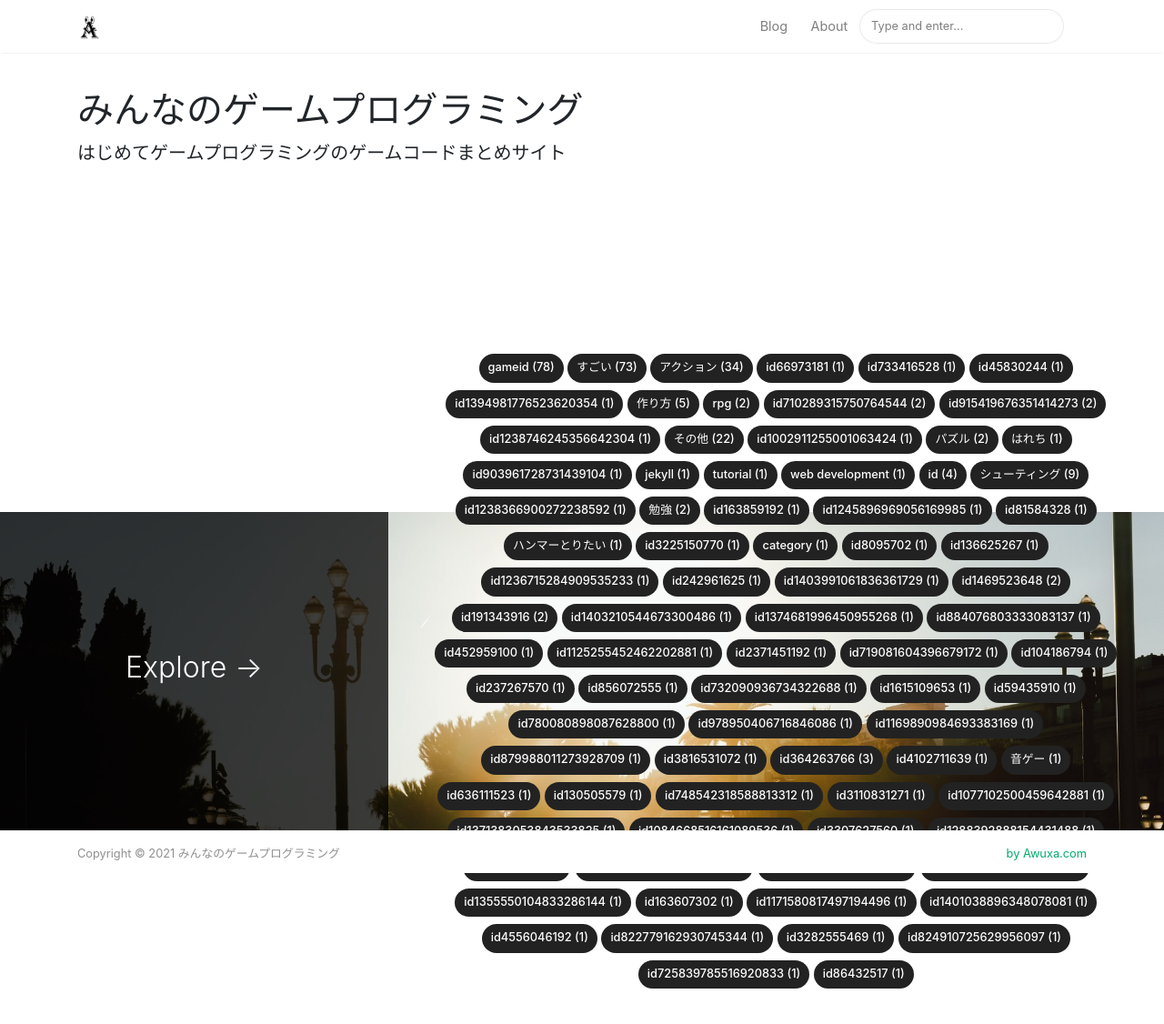
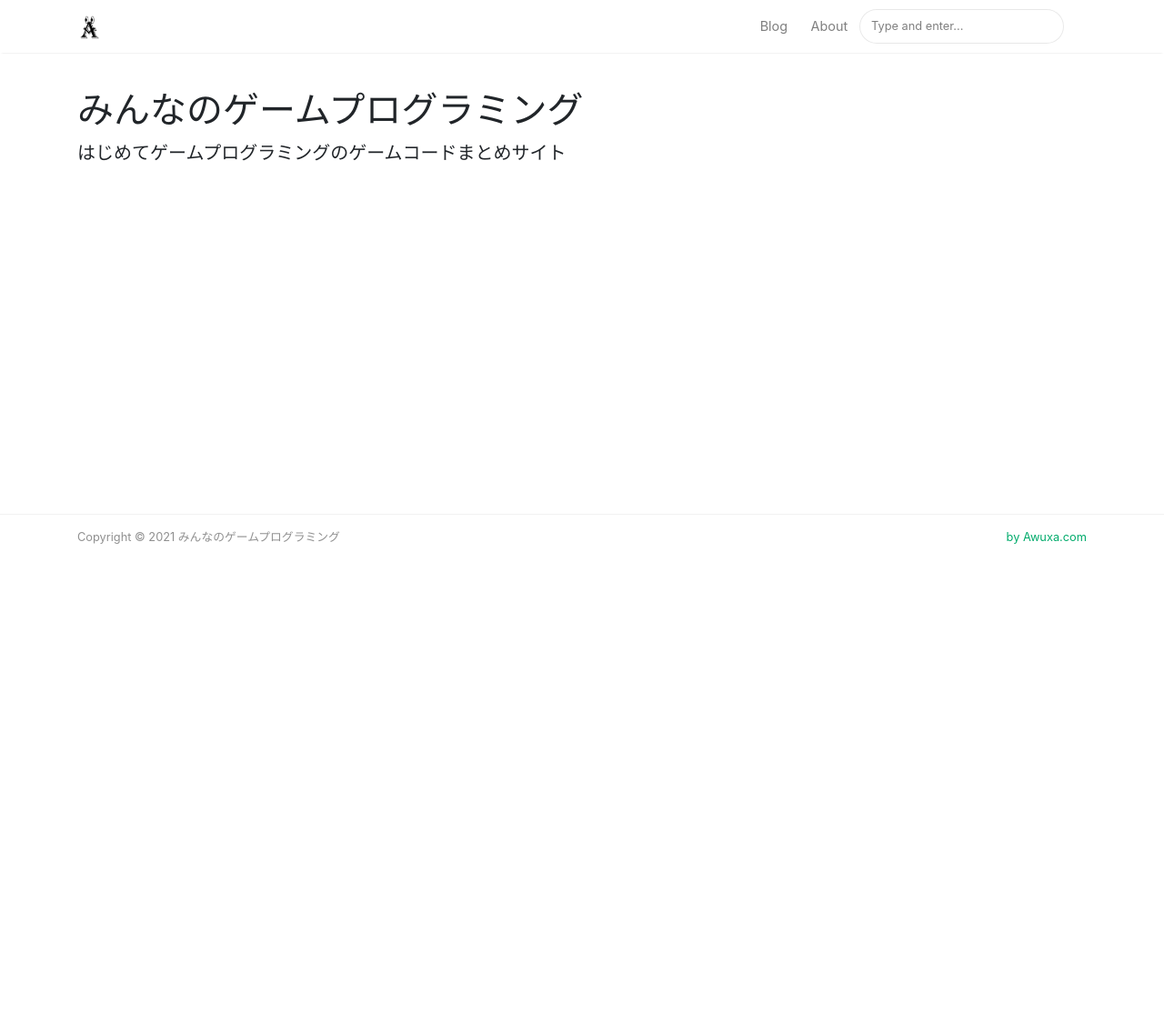
Before and after one commit to github129/newgameprograming, a Jekyll site: the page built from _pages/tags.md, in a window 1280 px wide and 1139 px high. Shown: the top 1126 px of the window at 91% size. Built offline with Jekyll 4.4.1, drawn with Linux system fonts in a browser that asks for light colours; nearby versions of some CDN libraries.

Commit message:
update category

```diff
--- a/_layouts/default.html
+++ b/_layouts/default.html
@@ -113,7 +113,7 @@ ga('send', 'pageview');
 
 <!-- Categories Jumbotron
 ================================================== -->
-<div class="jumbotron fortags">
+<!-- <div class="jumbotron fortags">
 	<div class="d-md-flex h-100">
 		<div class="col-md-4 transpdark align-self-center text-center h-100">
             <div class="d-md-flex align-items-center justify-content-center h-100">
@@ -134,7 +134,7 @@ ga('send', 'pageview');
             {% assign categories_list = nil %}
 		</div>
 	</div>
-</div>
+</div> -->
 
 <!-- Begin Footer
 ================================================== -->
```
